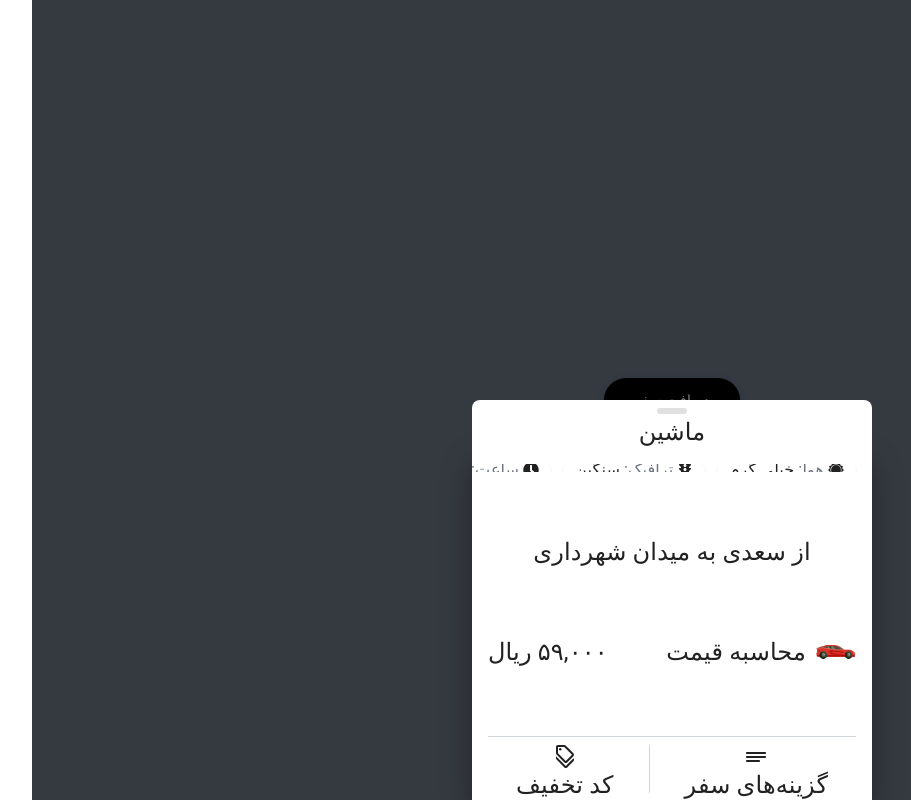
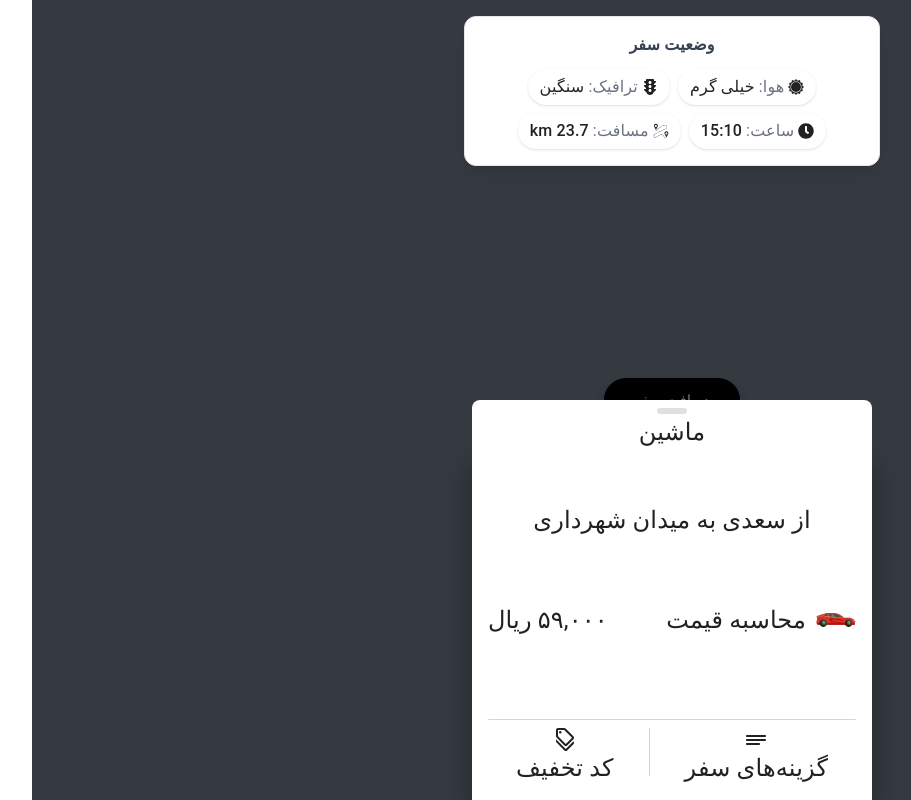
Before and after one commit to alireza-parvali-76/SNAPP, a React (Vite) app: page / in a window 1280 px wide. Both pictures are taken after a click on the button "دریافت سفر". Shown: the whole page, without its empty margins (19-930 px from the left). Built offline with nearby package versions, Linux system fonts and the light colour scheme.

Commit message:
edit modal and handheld rendering

```diff
--- a/src/components/Home/Home.jsx
+++ b/src/components/Home/Home.jsx
@@ -40,24 +40,30 @@ const Puller = styled("div")(({ theme }) => ({
   left: "calc(50% - 15px)",
 }));
 
-function SwipeableEdgeDrawer(props) {
+export default function SwipeableEdgeDrawer(props) {
   const { window } = props;
 
-  const [trip] = React.useState(() => generateRandomData());
-
+  const [trip, setTrip] = React.useState(null);
   const [open, setOpen] = React.useState(false);
   const [price, setPrice] = React.useState(0);
 
-  // ✅ دیتا سفر (فقط یک‌بار ساخته می‌شه)
   const finalPrice = React.useMemo(() => {
-    return calculateRandomPrice();
-  }, []);
+    if (!trip) return 0;
+    return calculateRandomPrice(trip);
+  }, [trip]);
 
   const toggleDrawer = (newOpen) => () => {
+    if (newOpen) {
+      // هر بار که دکمه کلیک می‌شود (برای باز کردن) یک سفر جدید ایجاد کن
+      const newTrip = generateRandomData();
+      setTrip(newTrip);
+    } else {
+      // هنگام بستن Drawer، trip را پاک کن
+      setTrip(null);
+    }
     setOpen(newOpen);
   };
 
-  // ✅ انیمیشن قیمت
   React.useEffect(() => {
     if (!open) return;
 
@@ -67,7 +73,6 @@ function SwipeableEdgeDrawer(props) {
     function animate(now) {
       const progress = Math.min((now - startTime) / duration, 1);
       setPrice(Math.floor(progress * finalPrice));
-
       if (progress < 1) requestAnimationFrame(animate);
     }
 
@@ -80,6 +85,41 @@ function SwipeableEdgeDrawer(props) {
   return (
     <Root>
       <CssBaseline />
+
+      {trip && open && (
+        <div className="fixed top-0 left-0 right-0 z-[1300] pointer-events-none">
+          <div className="mx-auto max-w-md px-4 pt-4">
+            <div className="bg-white rounded-xl shadow-lg p-4 border border-gray-200">
+              <div className="text-center text-gray-700 font-semibold mb-3">
+                وضعیت سفر
+              </div>
+              <div className="flex flex-wrap gap-2 justify-center">
+                <StatusBadge
+                  label="هوا"
+                  value={trip.weather}
+                  icon={<SiAccuweather />}
+                />
+                <StatusBadge
+                  label="ترافیک"
+                  value={trip.traffic}
+                  icon={<FaTrafficLight />}
+                />
+                <StatusBadge
+                  label="ساعت"
+                  value={trip.time}
+                  icon={<FaClock />}
+                />
+                <StatusBadge
+                  label="مسافت"
+                  value={`${trip.distance} km`}
+                  icon={<GiPathDistance />}
+                />
+              </div>
+            </div>
+          </div>
+        </div>
+      )}
+
       <Global
         styles={{
           ".MuiDrawer-root > .MuiPaper-root": {
@@ -127,32 +167,17 @@ function SwipeableEdgeDrawer(props) {
           }}
         >
           <Puller />
-          <Typography sx={{ p: 2 }}>
+          <Typography component="div" sx={{ p: 2 }}>
             <div className="flex justify-center text-2xl">ماشین</div>
           </Typography>
         </StyledBox>
-        <div className=" px-4 py-2 flex gap-3 overflow-x-auto ">
-          <StatusBadge
-            label="هوا"
-            value={trip.weather}
-            icon={<SiAccuweather />}
-          />
-          <StatusBadge
-            label="ترافیک"
-            value={trip.traffic}
-            icon={<FaTrafficLight />}
-          />
-          <StatusBadge label="ساعت" value={trip.time} icon={<FaClock />} />
-          <StatusBadge
-            label="مسافت"
-            value={`${trip.distance} km`}
-            icon={<GiPathDistance />}
-          />
-        </div>
+
         <StyledBox sx={{ px: 2, pb: 2, height: "100%" }}>
-          <div className="flex flex-col h-full mt-16">
+          <div className="flex flex-col h-full mt-12">
             <span className="flex justify-center text-2xl mb-6">
-              از {trip.origin} به {trip.destination}
+              {trip
+                ? `از ${trip.origin} به ${trip.destination}`
+                : "در حال تولید سفر..."}
             </span>
 
             <div className="flex justify-between items-center pt-10">
@@ -162,7 +187,6 @@ function SwipeableEdgeDrawer(props) {
               </span>
 
               <div className="text-right">
-                {/* قیمت انیمیشنی */}
                 <div className="text-2xl">
                   {price.toLocaleString("fa-IR").replace(/٬/g, ",")} ریال
                 </div>
@@ -191,9 +215,3 @@ function SwipeableEdgeDrawer(props) {
     </Root>
   );
 }
-
-SwipeableEdgeDrawer.propTypes = {
-  window: PropTypes.func,
-};
-
-export default SwipeableEdgeDrawer;
```
